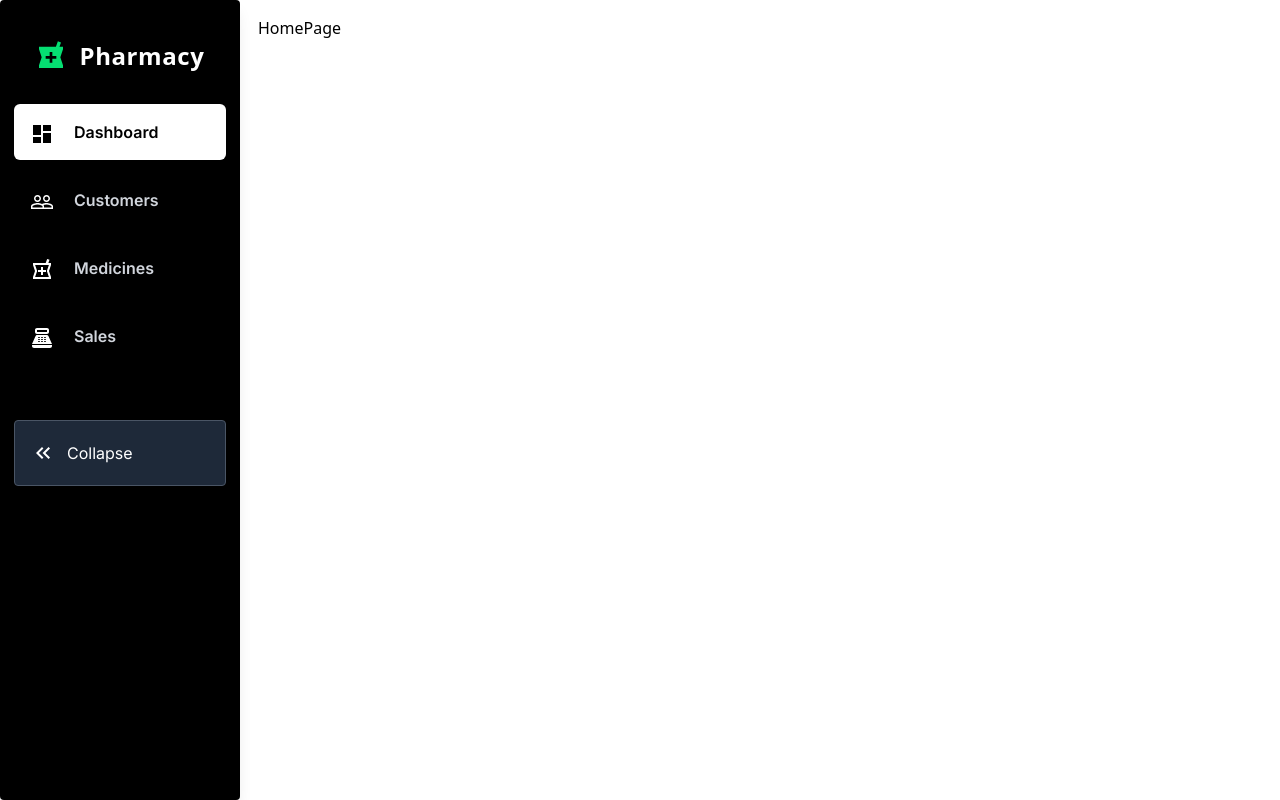
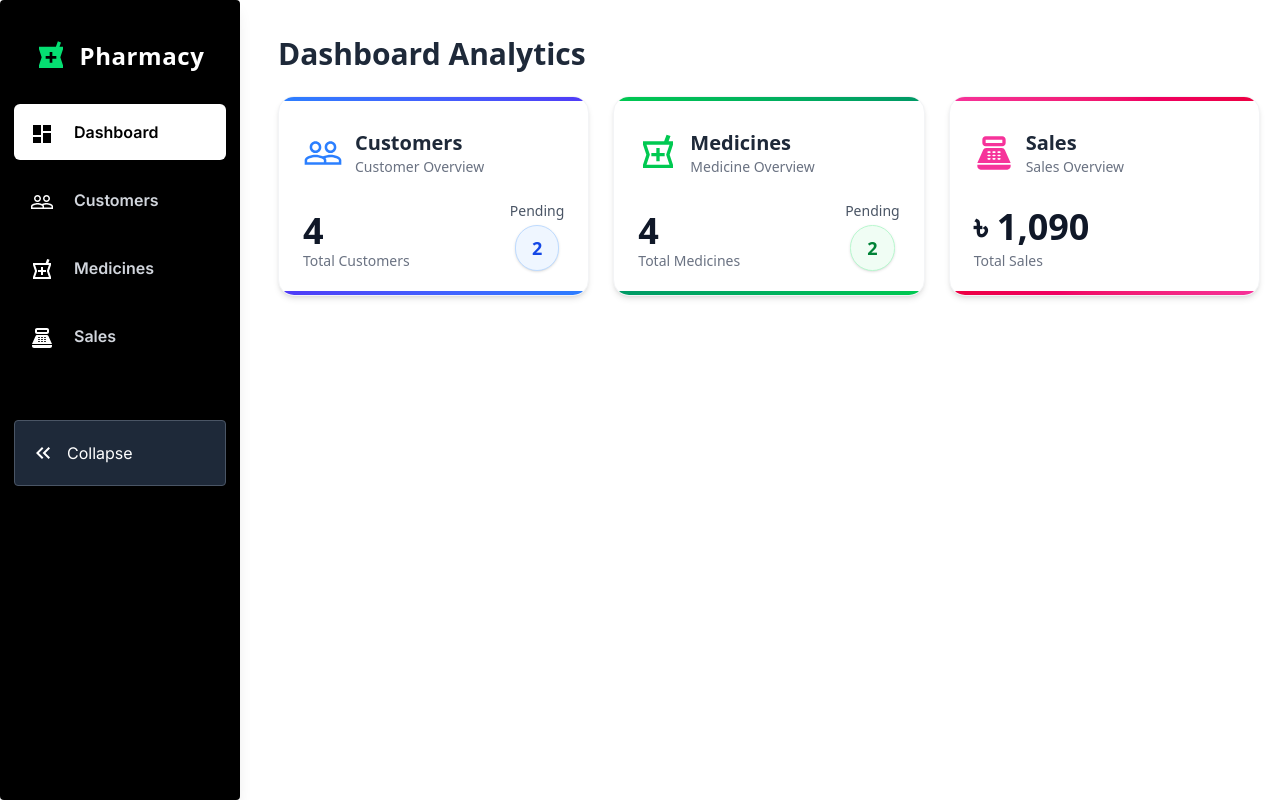
Before and after one commit to EasinTanvir/medicine-dashboard, a Next.js app: page / in a window 1280 px wide. Built offline with nearby package versions, Linux system fonts and the light colour scheme; a web font is replaced by a local one.

Commit message:
update ui for dashobard

```diff
--- a/src/app/(dashboard)/page.js
+++ b/src/app/(dashboard)/page.js
@@ -1,7 +1,12 @@
+import Dashboard from "@/components/pageSection/dashboard/Dashboard";
 import React from "react";
 
-const HomePage = () => {
-  return <div>HomePage</div>;
+const DashBoardPage = () => {
+  return (
+    <div>
+      <Dashboard />
+    </div>
+  );
 };
 
-export default HomePage;
+export default DashBoardPage;
--- /dev/null
+++ b/src/components/pageSection/dashboard/CustomersCard/CustomersCard.jsx
@@ -0,0 +1,47 @@
+import React from "react";
+import { MdPeopleOutline } from "react-icons/md";
+
+const CustomersCard = ({ data }) => {
+  const total = data.length;
+  const pending = data.filter((c) => c.status === "pending").length;
+
+  return (
+    <div className="relative p-6 bg-white rounded-2xl shadow-md border border-gray-100 hover:shadow-lg transition duration-300 flex flex-col justify-between overflow-hidden">
+      {/* 🔵 Gradient Accent Bars */}
+      <div className="absolute top-0 left-0 w-full h-1 bg-gradient-to-r from-blue-500 to-indigo-600 rounded-t-2xl"></div>
+
+      {/* Header */}
+      <div className="flex items-center justify-between mt-2">
+        <div className="flex items-center gap-3">
+          <MdPeopleOutline className="text-blue-500 w-10 h-10" />
+          <div>
+            <h2 className="text-xl font-semibold text-gray-800">Customers</h2>
+            <p className="text-sm text-gray-500">Customer Overview</p>
+          </div>
+        </div>
+      </div>
+
+      {/* Stats */}
+      <div className="mt-6 flex justify-between items-end">
+        <div>
+          <p className="text-4xl font-bold text-gray-900">{total}</p>
+          <p className="text-gray-500 text-sm">Total Customers</p>
+        </div>
+
+        <div className="flex flex-col items-center">
+          <span className="text-sm font-medium text-gray-600 mb-1">
+            Pending
+          </span>
+          <div className="px-4 py-2 rounded-full bg-blue-50 text-blue-700 font-semibold text-lg shadow-sm border border-blue-200">
+            {pending}
+          </div>
+        </div>
+      </div>
+
+      {/* Bottom Border */}
+      <div className="absolute bottom-0 left-0 w-full h-1 bg-gradient-to-r from-indigo-600 to-blue-500 rounded-b-2xl"></div>
+    </div>
+  );
+};
+
+export default CustomersCard;
--- /dev/null
+++ b/src/components/pageSection/dashboard/Dashboard.js
@@ -0,0 +1,45 @@
+"use client";
+
+import React from "react";
+import CustomersCard from "./CustomersCard/CustomersCard";
+import MedicinesCard from "./MedicinesCard/MedicinesCard";
+import SalesCard from "./SalesCard/SalesCard";
+
+const Dashboard = () => {
+  const customersData = [
+    { id: 1, name: "John Doe", status: "active" },
+    { id: 2, name: "Jane Smith", status: "pending" },
+    { id: 3, name: "Alice", status: "pending" },
+    { id: 4, name: "Bob", status: "active" },
+  ];
+
+  const medicinesData = [
+    { id: 1, name: "Paracetamol", status: "available" },
+    { id: 2, name: "Ibuprofen", status: "pending" },
+    { id: 3, name: "Amoxicillin", status: "available" },
+    { id: 4, name: "Cough Syrup", status: "pending" },
+  ];
+
+  const salesData = [
+    { id: 1, amount: 450 },
+    { id: 2, amount: 300 },
+    { id: 3, amount: 220 },
+    { id: 4, amount: 120 },
+  ];
+
+  return (
+    <div className="p-5">
+      <h1 className="text-3xl font-bold text-gray-800 mb-6">
+        Dashboard Analytics
+      </h1>
+
+      <div className="grid grid-cols-1 sm:grid-cols-2 lg:grid-cols-3 gap-6">
+        <CustomersCard data={customersData} />
+        <MedicinesCard data={medicinesData} />
+        <SalesCard data={salesData} />
+      </div>
+    </div>
+  );
+};
+
+export default Dashboard;
--- /dev/null
+++ b/src/components/pageSection/dashboard/MedicinesCard/MedicinesCard.jsx
@@ -0,0 +1,47 @@
+import React from "react";
+import { MdOutlineLocalPharmacy } from "react-icons/md";
+
+const MedicinesCard = ({ data }) => {
+  const total = data.length;
+  const pending = data.filter((m) => m.status === "pending").length;
+
+  return (
+    <div className="relative p-6 bg-white rounded-2xl shadow-md border border-gray-100 hover:shadow-lg transition duration-300 flex flex-col justify-between overflow-hidden">
+      {/* 🟢 Gradient Accent Bars */}
+      <div className="absolute top-0 left-0 w-full h-1 bg-gradient-to-r from-green-500 to-emerald-600 rounded-t-2xl"></div>
+
+      {/* Header */}
+      <div className="flex items-center justify-between mt-2">
+        <div className="flex items-center gap-3">
+          <MdOutlineLocalPharmacy className="text-green-500 w-10 h-10" />
+          <div>
+            <h2 className="text-xl font-semibold text-gray-800">Medicines</h2>
+            <p className="text-sm text-gray-500">Medicine Overview</p>
+          </div>
+        </div>
+      </div>
+
+      {/* Stats */}
+      <div className="mt-6 flex justify-between items-end">
+        <div>
+          <p className="text-4xl font-bold text-gray-900">{total}</p>
+          <p className="text-gray-500 text-sm">Total Medicines</p>
+        </div>
+
+        <div className="flex flex-col items-center">
+          <span className="text-sm font-medium text-gray-600 mb-1">
+            Pending
+          </span>
+          <div className="px-4 py-2 rounded-full bg-green-50 text-green-700 font-semibold text-lg shadow-sm border border-green-200">
+            {pending}
+          </div>
+        </div>
+      </div>
+
+      {/* Bottom Border */}
+      <div className="absolute bottom-0 left-0 w-full h-1 bg-gradient-to-r from-emerald-600 to-green-500 rounded-b-2xl"></div>
+    </div>
+  );
+};
+
+export default MedicinesCard;
--- /dev/null
+++ b/src/components/pageSection/dashboard/SalesCard/SalesCard.jsx
@@ -0,0 +1,41 @@
+import React from "react";
+import { MdPointOfSale } from "react-icons/md";
+
+const SalesCard = ({ data }) => {
+  const totalSales = data.reduce((sum, sale) => sum + sale.amount, 0);
+  const pendingSales = data.filter((s) => s.status === "pending").length || 0;
+
+  return (
+    <div className="relative p-6 bg-white rounded-2xl shadow-md border border-gray-100 hover:shadow-lg transition duration-300 flex flex-col justify-between overflow-hidden">
+      {/* Gradient Accent Bar */}
+      <div className="absolute top-0 left-0 w-full h-1 bg-linear-to-r from-pink-500 to-rose-600 rounded-t-2xl"></div>
+
+      {/* Header */}
+      <div className="flex items-center justify-between mt-2">
+        <div className="flex items-center gap-3">
+          <MdPointOfSale className="text-pink-500 w-10 h-10" />
+          <div>
+            <h2 className="text-xl font-semibold text-gray-800">Sales</h2>
+            <p className="text-sm text-gray-500">Sales Overview</p>
+          </div>
+        </div>
+      </div>
+
+      {/* Stats Section */}
+      <div className="mt-6 flex justify-between items-end">
+        {/* Total Sales */}
+        <div>
+          <p className="text-4xl font-bold text-gray-900">
+            ৳ {totalSales.toLocaleString()}
+          </p>
+          <p className="text-gray-500 text-sm mt-1">Total Sales</p>
+        </div>
+      </div>
+
+      {/* Bottom Gradient Highlight */}
+      <div className="absolute bottom-0 left-0 w-full h-1 bg-linear-to-r from-rose-600 to-pink-500 rounded-b-2xl"></div>
+    </div>
+  );
+};
+
+export default SalesCard;
```
